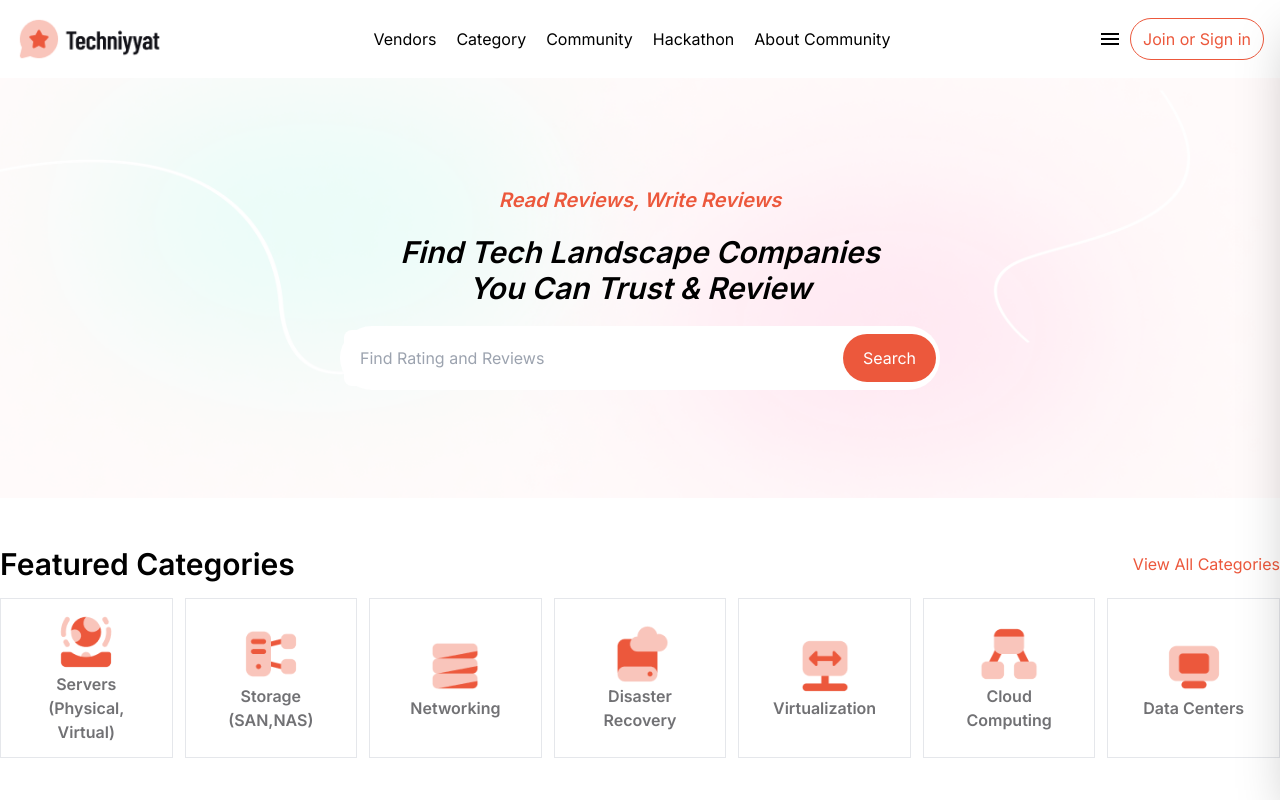
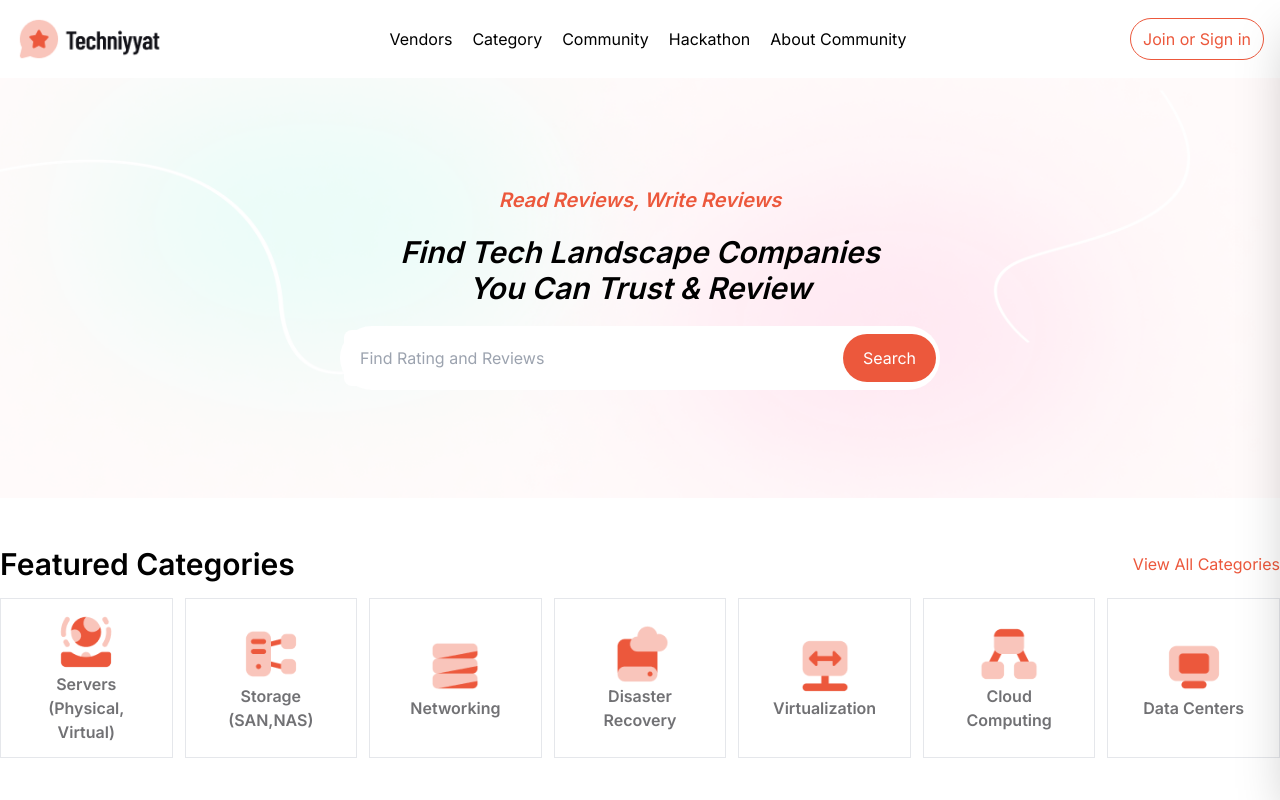
Before and after one commit to Hamaddogar/techniyyat, a Next.js app: page / in a window 1280 px wide. Shown: the top 800 px of the page. Built offline with nearby package versions, Linux system fonts and the light colour scheme.

Commit message:
menu fixed

```diff
--- a/src/components/HomeLayout/Navbar.tsx
+++ b/src/components/HomeLayout/Navbar.tsx
@@ -24,7 +24,10 @@ const Navbar = () => {
             ))}
           </div>
           <div className="flex items-center gap-2">
-            <MenuOutlinedIcon onClick={openDrawer} className="lg:hidden " />
+            {/* <MenuOutlinedIcon
+              onClick={openDrawer}
+              className="max-lg:flex hidden "
+            /> */}
             <Button
               onClick={() => router.push("/login")}
               className="bg-white border max-md:text-[9px] !p-2 !px-3 border-[#EC583C] !text-[#EC583C]"
```
